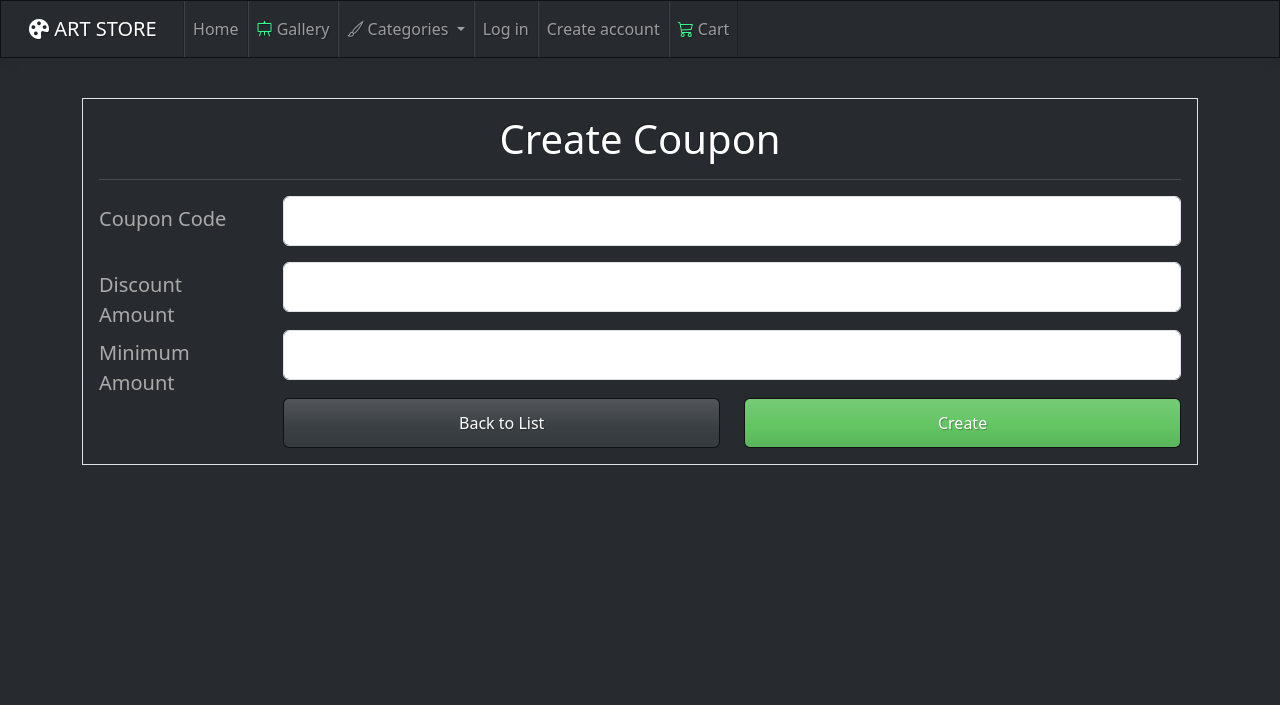
After one commit to AnnaAxelsson051/Art-Gallery-with-Microservices-Gateway-and-Cloud-Messaging, an ASP.NET Core app: template Micro.Web/Views/Coupon/CouponCreate.cshtml in a window 1280 px wide. The commit adds this page. Shown: the top 705 px of the page. Run offline with ASP.NET Core 8, Linux system fonts and the light colour scheme; the template is opened without the code that fills it, so the values that code supplies are empty; style sheets or scripts are compiled from the project's sources.

Commit message:
Modify create coupon view

```diff
--- a/Micro.Web/Controllers/CouponController.cs
+++ b/Micro.Web/Controllers/CouponController.cs
@@ -32,5 +32,10 @@ namespace Micro.Web.Controllers
 
             return View(list);
         }
+
+        public async Task<IActionResult> CouponCreate()
+        {
+            return View();
+        }
     }
 }
--- /dev/null
+++ b/Micro.Web/Views/Coupon/CouponCreate.cshtml
@@ -0,0 +1,47 @@
+@model CouponDto
+
+<form>
+    <br />
+    <div class="container border p-3">
+        <h1 class="text-white text-center">Create Coupon</h1>
+
+        <hr />
+        <div class="row">
+            <div class="col-2">
+                <label class="control-label pt-2" style="font-size:20px;">Coupon Code</label>
+            </div>
+            <div class="col-10 pb-3">
+                <input class="form-control" />
+            </div>
+            <div class="col-2">
+                <label class="control-label pt-2" style="font-size:20px;">Discount Amount</label>
+            </div>
+            <div class="col-10 pb-3">
+                <input class="form-control" />
+            </div>
+            <div class="col-2">
+                <label class="control-label pt-2" style="font-size:20px;">Minimum Amount</label>
+            </div>
+            <div class="col-10 pb-3">
+                <input class="form-control" />
+            </div>
+
+            <div class="col-5 offset-2">
+
+                <a class="btn-primary btn form-control ">Back to List</a>
+            </div>
+            <div class="col-5">
+                <input type="submit" value="Create" class="btn btn-success form-control" />
+
+            </div>
+
+        </div>
+
+        <div>
+        </div>
+    </div>
+</form>
+
+@section Scripts {
+    <partial name="_ValidationScriptsPartial" />
+}
```
Also changed, not shown: Micro.Web/Views/Coupon/CouponIndex.cshtml (+9 -6 lines).
